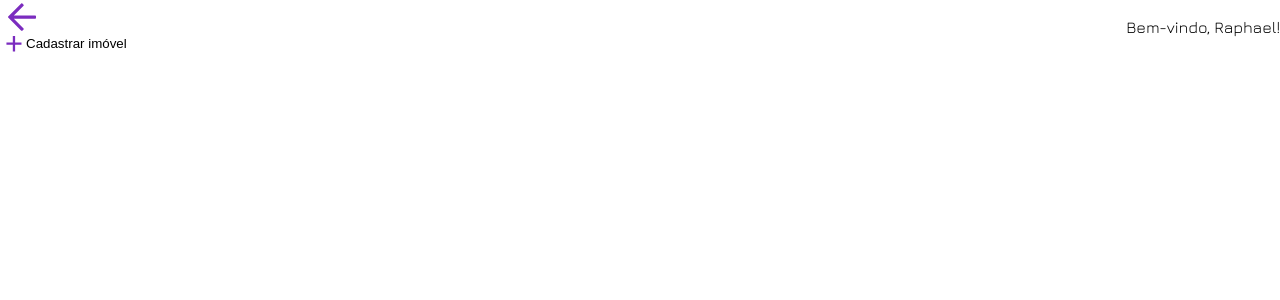
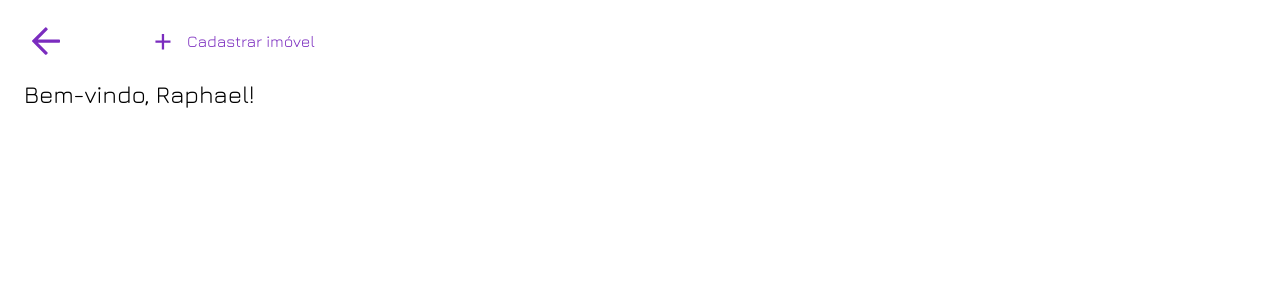
Before and after one commit to Marquestt/upbase-poundsflats-mobile-app-, a React (Create React App) app: page / in a window 1280 px wide. Shown: the top 300 px of the page. Built offline with nearby package versions, Linux system fonts and the light colour scheme.

Commit message:
ajustes no css

```diff
--- a/src/components/Button/Button.module.css
+++ b/src/components/Button/Button.module.css
@@ -4,6 +4,9 @@
     display: flex;
     align-items: center;
     justify-content: center;
-    gap: 4px;
+    gap: 1rem;
     cursor: pointer;
+    font-size: 16px;
+    color: #7B2CBF;
+    font-family: "Jura", sans-serif;
 }
--- a/src/components/Header/Header.module.css
+++ b/src/components/Header/Header.module.css
@@ -1,5 +1,16 @@
 .header{
     display: flex;
-    align-items: center;
+    flex-flow: column wrap;
+    gap: 24px;
+}
+
+.containerIcons {
+    display: flex;
     justify-content: space-between;
+    width: 100%;
 }
+
+.titulo {
+    font-size: 24px;
+
+}
--- a/src/index.css
+++ b/src/index.css
@@ -44,6 +44,9 @@ body {
   font-family: "Jura", sans-serif;
   -webkit-font-smoothing: antialiased;
   -moz-osx-font-smoothing: grayscale;
+  width: 345px;
+  padding: 24px;
+  gap: 24px;
 }
 
 code {
```
